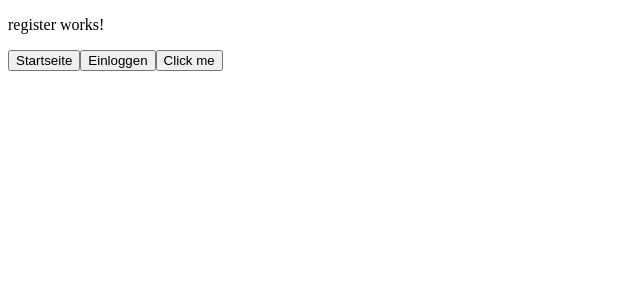
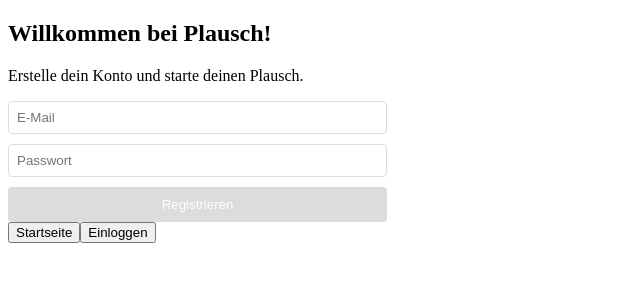
Before and after one commit to tommyngo98/se-frontend, an Angular app: page /register in a window 1280 px wide. Shown: the top 300 px of the page, without its empty margins (0-640 px from the left). Built offline with nearby package versions, Linux system fonts and the light colour scheme.

Commit message:
chore: add input form for register

```diff
--- a/src/app/presentation/pages/register/register.component.html
+++ b/src/app/presentation/pages/register/register.component.html
@@ -1,8 +1,11 @@
-<p>register works!</p>
+<h2>Willkommen bei Plausch!</h2>
+<p>Erstelle dein Konto und starte deinen Plausch.</p>
+
+<input-form
+  [urlPath]="'/register'"
+  (formSubmit)="register($event)"
+  [actionType]="'Registrieren'">
+</input-form>
+
 <button [routerLink]="'/home'">Startseite</button>
 <button [routerLink]="'/login'">Einloggen</button>
-
-<!-- TODO: Hier das eigentliche Registrierungsformular einfügen -->
-<button (click)="register()">
-  Click me
-</button>
--- a/src/app/presentation/pages/register/register.component.ts
+++ b/src/app/presentation/pages/register/register.component.ts
@@ -1,23 +1,20 @@
 import { Component } from '@angular/core';
 import { RouterLink } from "@angular/router";
 import { RegisterService } from "../../../services/register.service";
+import { InputFormComponent } from "../../ui-components/input-form/input-form.component";
 
 @Component({
   selector: 'app-register',
   standalone: true,
-  imports: [
-    RouterLink
-  ],
+  imports: [RouterLink, InputFormComponent],
   templateUrl: './register.component.html',
   styleUrl: './register.component.scss'
 })
 export class RegisterComponent {
-  constructor(private registerService: RegisterService) {
-  }
+  public constructor(private registerService: RegisterService) {}
 
-  // TODO: Argumente vom HTML Template nehmen
-  public register() {
-    this.registerService.register('test@test.de', 'test123')
+  public register($event: { email: string; password: string }): void {
+    this.registerService.register($event.email, $event.password)
       .then(response => {
         console.log(response);
       })
--- a/src/app/presentation/ui-components/input-form/input-form.component.html
+++ b/src/app/presentation/ui-components/input-form/input-form.component.html
@@ -1 +1,35 @@
-<p>input-form works!</p>
+  <form
+    [formGroup]="form"
+    (submit)="onSubmit()"
+    class="form"
+  >
+    <div>
+      <input class="form__input" placeholder="E-Mail" id="email" type="email" formControlName="email" />
+
+      @if (email?.invalid && email?.dirty) {
+        <div class="form__error">
+          @if (email?.errors?.['required']) {
+            <span>E-Mail ist erforderlich.</span>
+          }
+          @if (email?.errors?.['email']) {
+            <span>Ungültige E-Mail-Adresse.</span>
+          }
+        </div>
+      }
+    </div>
+    <div>
+      <input class="form__input" placeholder="Passwort" id="password" type="password" formControlName="password" />
+
+      @if (password?.invalid && password?.dirty) {
+        <div class="form__error">
+          @if (password?.errors?.['required']) {
+            <span>Passwort ist erforderlich.</span>
+          }
+          @if (password?.errors?.['minlength']) {
+            <span>Passwort muss mindestens 6 Zeichen lang sein.</span>
+          }
+        </div>
+      }
+    </div>
+    <button class="form__button-submit" type="submit" [disabled]="form.invalid">{{ actionType() }}</button>
+  </form>
--- a/src/app/presentation/ui-components/input-form/input-form.component.scss
+++ b/src/app/presentation/ui-components/input-form/input-form.component.scss
@@ -0,0 +1,41 @@
+// TODO: Shared Colors einfügen, damit alle css files die gleichen Farben nutzen können
+
+:host {
+  display: flex;
+  flex-direction: column;
+
+  font-size: 14px;
+  font-family: Arial, sans-serif;
+}
+
+.form {
+  width: 30%;
+
+  &__input {
+    width: 100%;
+    padding: 8px;
+    margin-bottom: 10px;
+    border: 1px solid gainsboro;
+    border-radius: 4px;
+    box-sizing: border-box;
+  }
+
+  &__button-submit {
+    width: 100%;
+    padding: 10px;
+    background-color: green;
+    color: white;
+    border: none;
+    border-radius: 4px;
+    cursor: pointer;
+
+    &:disabled {
+      background-color: gainsboro;
+      cursor: not-allowed;
+    }
+  }
+
+  &__error {
+    color: red;
+  }
+}
--- a/src/app/presentation/ui-components/input-form/input-form.component.ts
+++ b/src/app/presentation/ui-components/input-form/input-form.component.ts
@@ -1,12 +1,40 @@
-import { Component } from '@angular/core';
+import {Component, EventEmitter, input, Output} from '@angular/core';
+import {FormBuilder, FormGroup, ReactiveFormsModule, Validators} from '@angular/forms';
+import {CommonModule} from "@angular/common";
 
 @Component({
-  selector: 'app-input-form',
+  selector: 'input-form',
+  templateUrl: './input-form.component.html',
   standalone: true,
-  imports: [],
-  templateUrl: './input-form.component.html',
-  styleUrl: './input-form.component.scss'
+  imports: [ReactiveFormsModule, CommonModule],
+  styleUrls: ['./input-form.component.scss']
 })
 export class InputFormComponent {
+  public form: FormGroup;
+  public urlPath = input.required<string>();
+  public actionType = input.required<'Anmelden' | 'Registrieren'>();
 
+  @Output()
+  public formSubmit = new EventEmitter<{ email: string; password: string }>();
+
+  public constructor(private fb: FormBuilder) {
+    this.form = this.fb.group({
+      email: ['', [Validators.required, Validators.email]],
+      password: ['', [Validators.required, Validators.minLength(6)]]
+    });
+  }
+
+  get email() {
+    return this.form.get('email');
+  }
+
+  get password() {
+    return this.form.get('password');
+  }
+
+  public onSubmit(): void {
+    if (this.form.valid) {
+      this.formSubmit.emit(this.form.value);
+    }
+  }
 }
```
